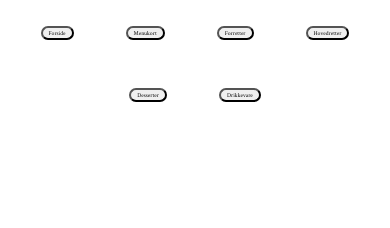
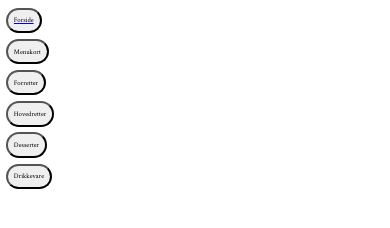
Before and after one commit to iben1252/fransk, a plain HTML site: page menu.html in a window 390 px wide. Shown: the part 548-776 px from the top of the page. Drawn offline with Linux system fonts and the light colour scheme; no server answers.

Commit message:
rettet menu i manu'en

```diff
--- a/menu.html
+++ b/menu.html
@@ -16,29 +16,24 @@
         <div id="indhold"></div>
     </div>
 
-    <picture>
-        <source media="(min-width: 1024px)" srcset="logo/splash_rigtig.jpg">
-        <source media="(min-width: 667px)" srcset="logo/splash_rigtig.jpg">
-        <source media="(max-width: 667px)" srcset="splash_billede/splash_mobil.jpg">
-        <img src="logo/splash_rigtig.jpg" alt="splash" style="width: auto">
-    </picture>
-
-
 
     <header>
-        <nav>
-            <div class="menu">
+        <picture>
+            <source media="(min-width: 1024px)" srcset="logo/splash_rigtig.jpg">
+            <source media="(min-width: 667px)" srcset="logo/splash_rigtig.jpg">
+            <source media="(max-width: 667px)" srcset="splash_billede/splash_mobil.jpg">
+            <img src="logo/splash_rigtig.jpg" alt="splash" style="width: auto">
+        </picture>
+
+        <nav class="menu">
                 <a href="index.html"><button class="kontakt">Forside</button></a>
                 <button class="filter" data-mad="alle">Menukort</button>
                 <button class="filter" data-mad="forretter">Forretter</button>
                 <button class="filter" data-mad="hovedretter">Hovedretter</button>
                 <button class="filter" data-mad="desserter">Desserter</button>
                 <button class="filter" data-mad="drikkevare">Drikkevare</button>
-            </div>
         </nav>
     </header>
-
-
 
     <div class="tomt"></div>
 
@@ -149,7 +144,4 @@
 </body>
 
 
-
-
-
 </html>
--- a/style.css
+++ b/style.css
@@ -19,13 +19,9 @@ picture img,
 
 
     header,
-    main{
+    main {
         width: 1024px;
         margin: 0 auto;
-    }
-
-    picture img {
-        /* margin-left: 120px;*/
     }
 
     #om picture img {
@@ -35,15 +31,36 @@ picture img,
 }
 
 
+@media only screen and (max-width: 1024px) {
+    .menu button {
+        font-size: 2vw;
+        margin: 0.5vw;
+        border-radius: 25px;
+        height: 6.5vw;
+        width: 12.5vw;
+    }
+}
+
+@media only screen and (max-width: 419px) {
+    .menu button {
+        display: block;
+        width: auto;
+        border-radius: 25px;
+        margin: 0.5vw;
+        height: 6.5vw;
+    }
+
+}
+
 .menu {
     text-align: center;
     flex-wrap: wrap;
 }
 
 .menu button {
-    font-size: 1.5vw;
+    font-size: 1.75vw;
     font-family: 'Crimson Text', serif;
-    margin: 1.5rem;
+    margin: 1.5vw;
     border-radius: 25px;
 
 }
```
